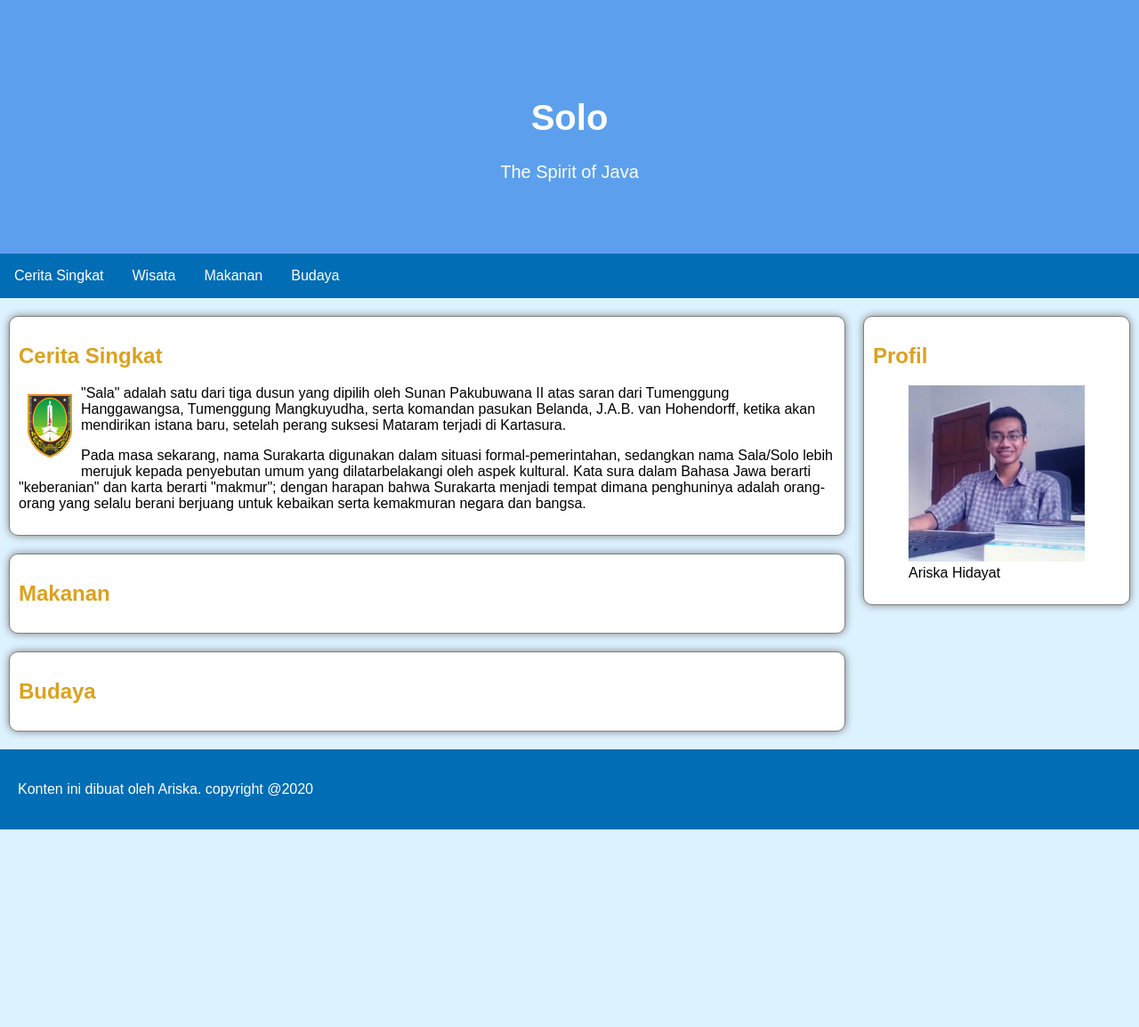
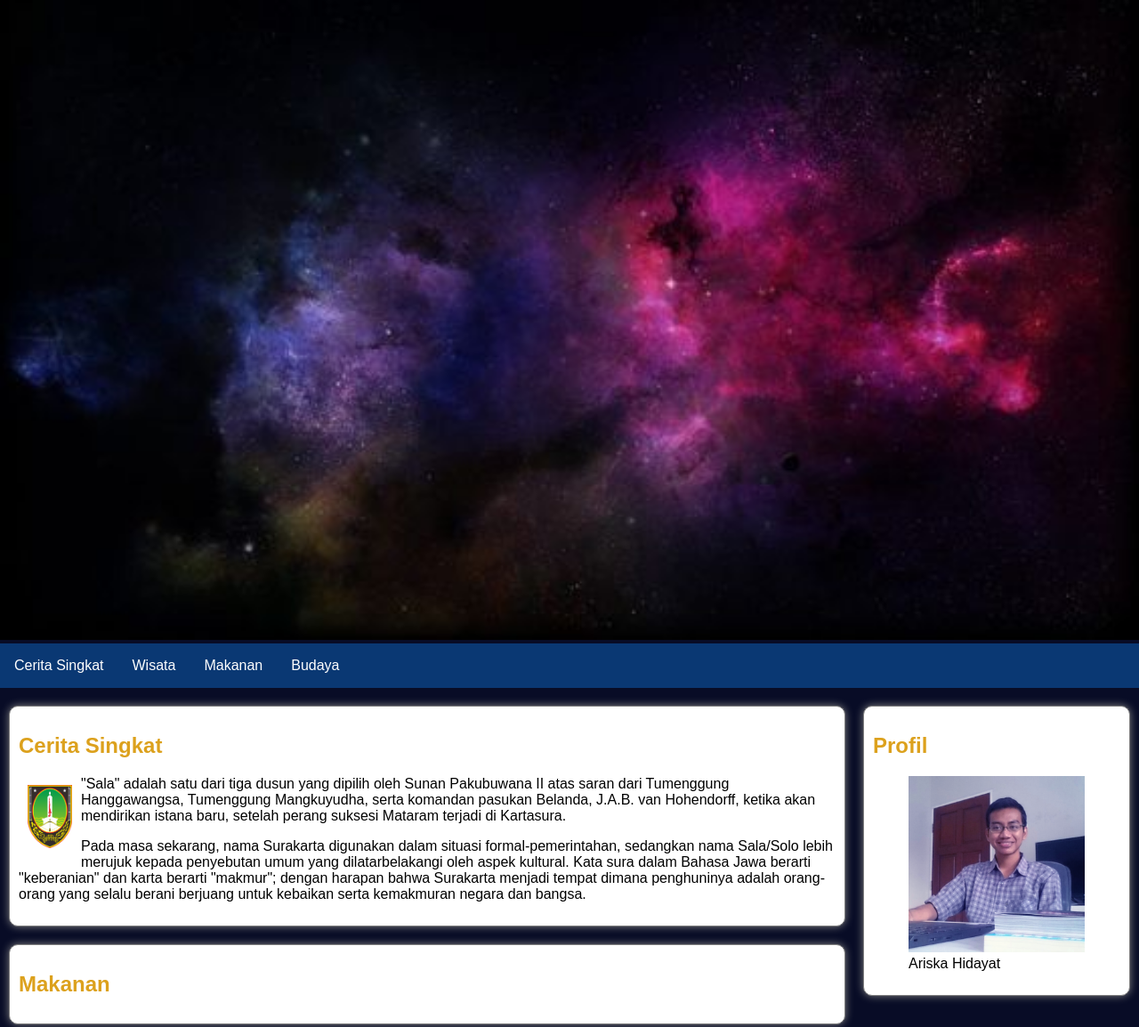
Before and after one commit to Ariska138/last_submission_bdpw, a plain HTML site: page public/index.html in a window 1280 px wide. Shown: the top 1154 px of the page at 89% size. Before the commit the page ends 932 px from the top, so only its background shows below. Drawn offline with Linux system fonts and the light colour scheme.

Commit message:
fix banner and responsif

```diff
--- a/public/index.html
+++ b/public/index.html
@@ -9,17 +9,11 @@
 </head>
 <body>
     <header>
-        <div class="jumbotron">
-            <img src="" alt="">
-            <h1>
-                Solo
-            </h1>
-            <p>
-                The Spirit of Java
-            </p>
+        <div style="padding: 0px; margin: 0px;">
+            <img src="assets/background.jpg" width="100%">
         </div>
         <nav>
-            <div class="menu-mobile" style="background-color: #006DB5; height: 50px;">
+            <div class="menu-mobile">
                 <a href="javascript:void(0);" style="float: right;" onclick="navMenuMobile()">
                     <i class="fa fa-bars" id="icon-menu"></i>
                 </a>
--- a/public/script.js
+++ b/public/script.js
@@ -15,3 +15,9 @@ function navMenuMobile() {
 
     isShowMenu = !isShowMenu;
 }
+
+function reportWindowSize() {
+    location.reload();
+  }
+
+  window.onresize = reportWindowSize;
--- a/public/style.css
+++ b/public/style.css
@@ -1,13 +1,6 @@
-.jumbotron {
-   font-size: 20px;
-   padding: 60px;
-   background-color: #5CA0ED;
-   text-align: center;
-   color: white;
-}
-
 body {
-   font-family: 'Quicksand', sans-serif;
+   font-family: Arial, Helvetica, sans-serif;
+   background-color: #080C26;
    margin: 0;
    padding: 0;
 }
@@ -21,9 +14,14 @@ main {
 }
 
 nav {
-   background-color: #006DB5;
+   background-color: #0A3873;
    position: sticky;
    top: 0;
+}
+
+.menu-mobile {
+   background-color: #0A3873;
+   height: 50px;
 }
 
 nav ul{
@@ -48,17 +46,10 @@ nav a {
 }
 
 nav a:hover {
-   background-color: #111111;
+   background-color: #F2DEA2;
+   color: #080C26;
 }
 
-
-
-/* Body */
-
-body {
-   font-family: Arial, Helvetica, sans-serif;
-    background-color: #DDF2FF;
- }
 
  h2 {
     color: #DCA11D;
@@ -69,9 +60,9 @@ body {
  }
 
  footer {
-    padding: 20px;
+    padding: 5px;
     color: white;
-    background-color: #006DB5;
+    background-color: #0A3873;
  }
 
  .footer-child {
```
Also changed, not shown: public/assets/background.jpg (added), public/assets/surakarta.jpg (renamed from public/assets/799px-Surakarta_Day_View.jpg).
